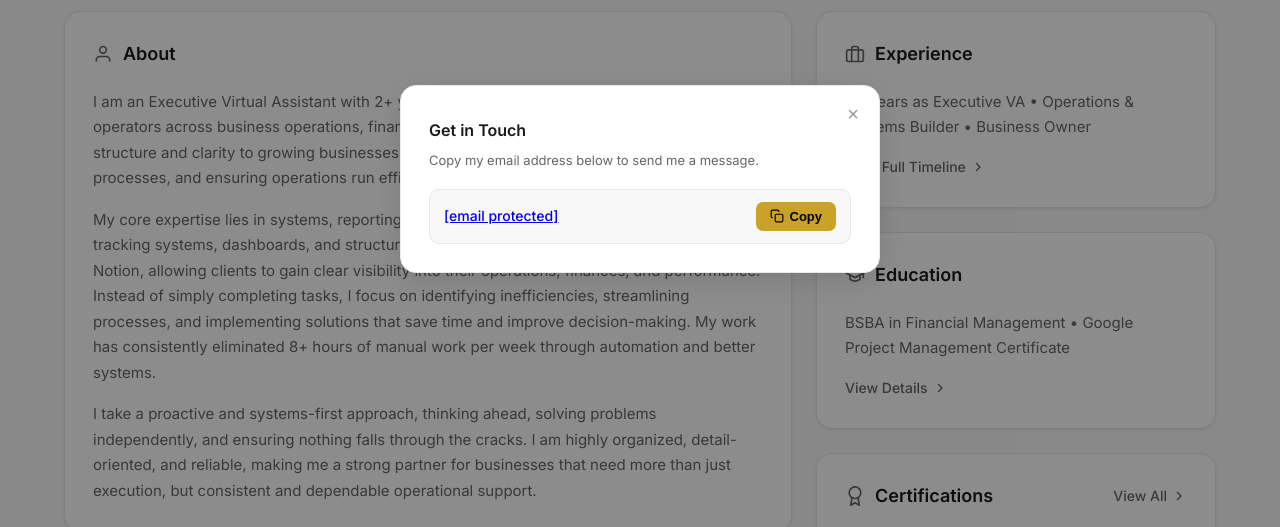
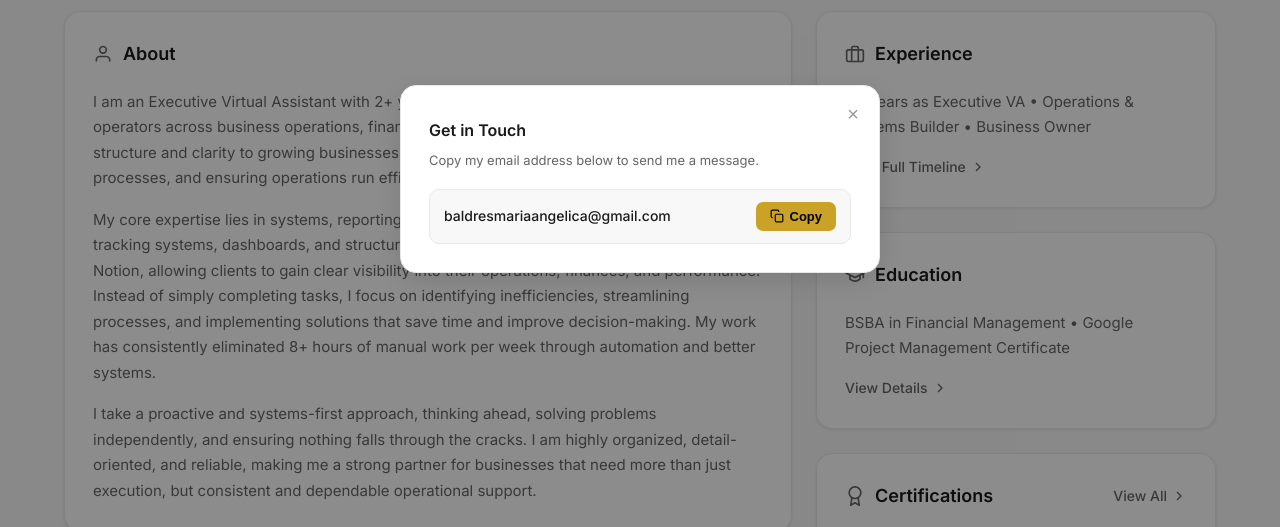
Before and after one commit to mariaangelicabaldres/portfolio, a plain HTML site: page index.html in a window 1280 px wide. Both pictures are taken after a click on the button "Send Email". Shown: the part 221-748 px from the top of the page. Drawn offline with Linux system fonts and the light colour scheme.

Commit message:
email update

```diff
--- a/index.html
+++ b/index.html
@@ -1688,7 +1688,7 @@
             <h3>Get in Touch</h3>
             <p>Copy my email address below to send me a message.</p>
             <div class="email-copy-row">
-                <span id="emailAddress"><a href="/cdn-cgi/l/email-protection" class="__cf_email__" data-cfemail="2f4d4e434b5d4a5c424e5d464e4e41484a43464c4e6f48424e4643014c4042">[email&#160;protected]</a></span>
+                <span id="emailAddress">baldresmariaangelica@gmail.com</span>
                 <button class="copy-btn" id="copyBtn" onclick="copyEmail()">
                     <svg viewBox="0 0 24 24" fill="none" stroke="currentColor" stroke-width="2">
                         <rect x="9" y="9" width="13" height="13" rx="2" ry="2"></rect>
```
